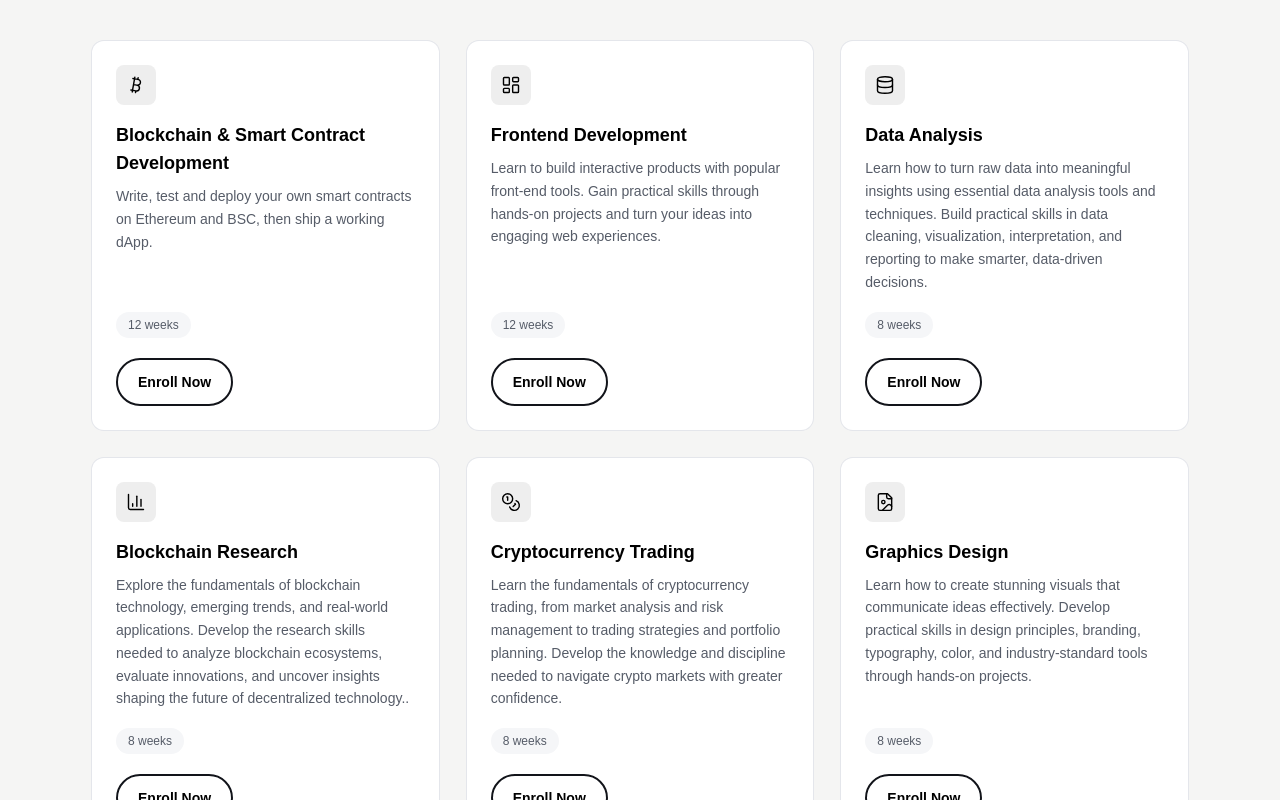
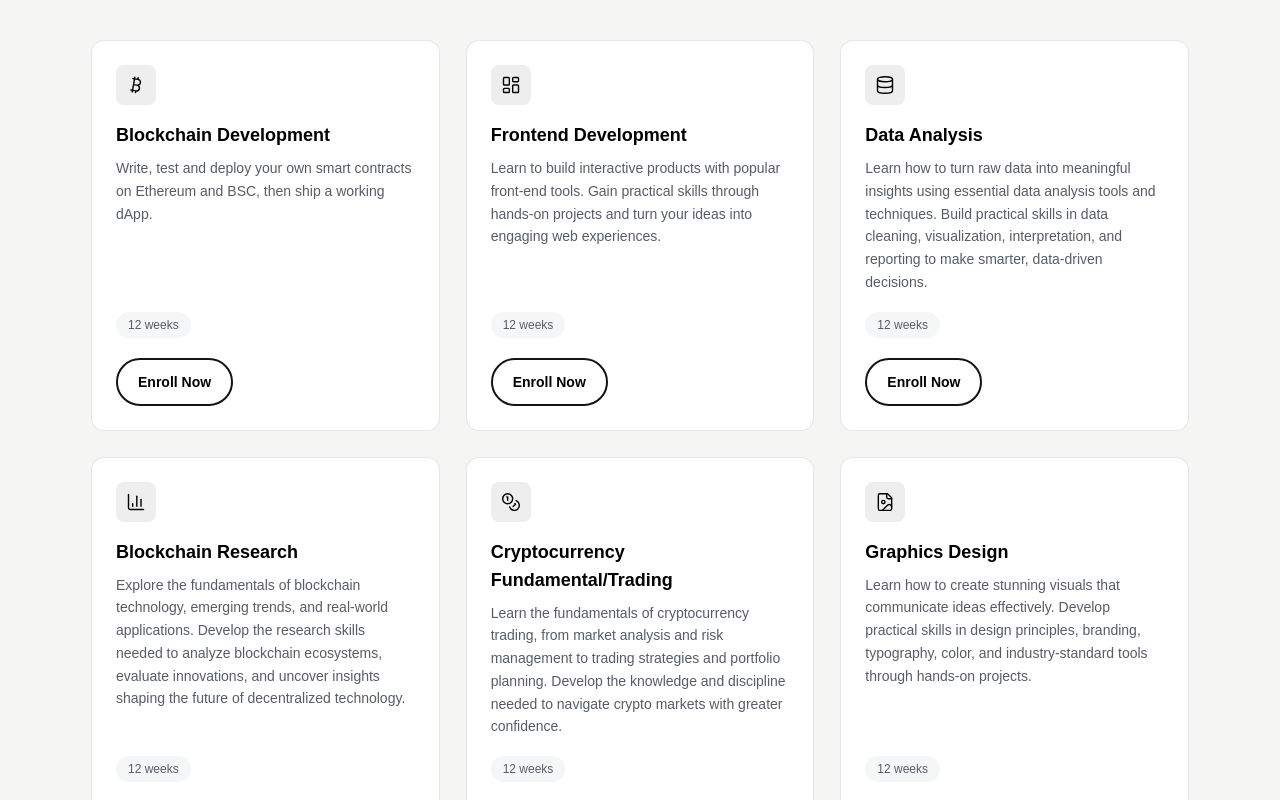
Before and after one commit to Kansoldev/smc-academy-landing-page, a Next.js app: page / in a window 1280 px wide. Shown: the part 1900-2700 px from the top of the page. Built offline with nearby package versions, Linux system fonts and the light colour scheme; a web font is replaced by a local one.

Commit message:
refactor: update featured courses information

```diff
--- a/components/FeaturedCourses.tsx
+++ b/components/FeaturedCourses.tsx
@@ -13,7 +13,7 @@ import { SectionHead } from "./shared";
 const courseLists = [
   [
     Bitcoin,
-    "Blockchain & Smart Contract Development",
+    "Blockchain Development",
     "Write, test and deploy your own smart contracts on Ethereum and BSC, then ship a working dApp.",
     "12 weeks",
   ],
@@ -27,25 +27,25 @@ const courseLists = [
     Database,
     "Data Analysis",
     "Learn how to turn raw data into meaningful insights using essential data analysis tools and techniques. Build practical skills in data cleaning, visualization, interpretation, and reporting to make smarter, data-driven decisions.",
-    "8 weeks",
+    "12 weeks",
   ],
   [
     BarChart3,
     "Blockchain Research",
-    "Explore the fundamentals of blockchain technology, emerging trends, and real-world applications. Develop the research skills needed to analyze blockchain ecosystems, evaluate innovations, and uncover insights shaping the future of decentralized technology..",
-    "8 weeks",
+    "Explore the fundamentals of blockchain technology, emerging trends, and real-world applications. Develop the research skills needed to analyze blockchain ecosystems, evaluate innovations, and uncover insights shaping the future of decentralized technology.",
+    "12 weeks",
   ],
   [
     Coins,
-    "Cryptocurrency Trading",
+    "Cryptocurrency Fundamental/Trading",
     "Learn the fundamentals of cryptocurrency trading, from market analysis and risk management to trading strategies and portfolio planning. Develop the knowledge and discipline needed to navigate crypto markets with greater confidence.",
-    "8 weeks",
+    "12 weeks",
   ],
   [
     FileImage,
     "Graphics Design",
     "Learn how to create stunning visuals that communicate ideas effectively. Develop practical skills in design principles, branding, typography, color, and industry-standard tools through hands-on projects.",
-    "8 weeks",
+    "12 weeks",
   ],
 ] as const;
 
```
